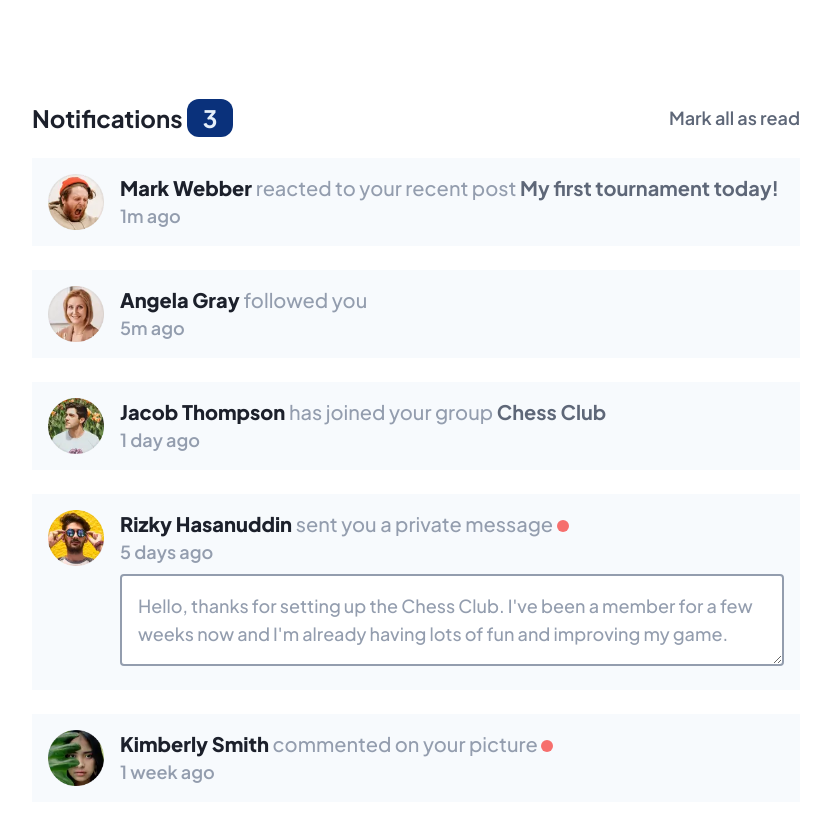
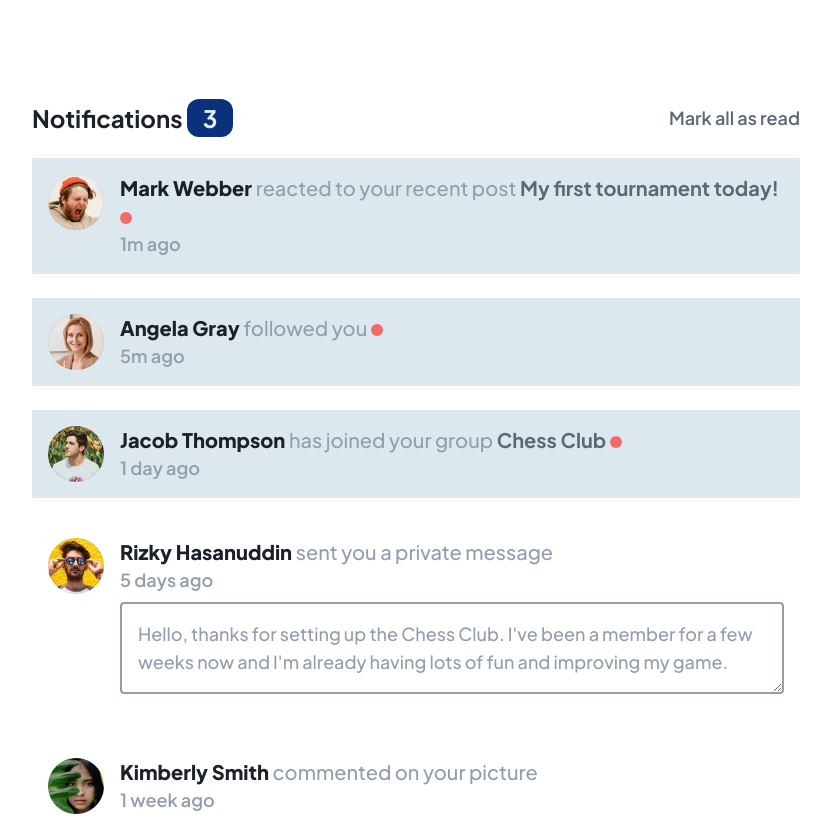
Before and after one commit to akshay-ken/novice-project-07, a React (Vite) app: page / in a window 1280 px wide. Shown: the top 816 px of the page, without its empty margins (224-1055 px from the left). Built offline with nearby package versions, Linux system fonts and the light colour scheme.

Commit message:
feat: use reducer function and useReducer hook to manage read property of object

```diff
--- a/src/components/HeaderSection.jsx
+++ b/src/components/HeaderSection.jsx
@@ -1,4 +1,4 @@
-export function HeaderSection() {
+export function HeaderSection({ markAllRead }) {
   return (
     <header className="flex flex-row justify-between items-center">
       <div className="flex flex-row justify-start items-center">
@@ -10,7 +10,9 @@ export function HeaderSection() {
           </span>
         </p>
       </div>
-      <p className="text-lg font-semibold text-Gray-600">Mark all as read</p>
+      <p className="text-lg font-semibold text-Gray-600" onClick={markAllRead}>
+        Mark all as read
+      </p>
     </header>
   );
 }
--- a/src/components/MainPage.jsx
+++ b/src/components/MainPage.jsx
@@ -8,88 +8,124 @@ import rizky from "../assets/images/avatar-rizky-hasanuddin.webp";
 import kimberly from "../assets/images/avatar-kimberly-smith.webp";
 import nathan from "../assets/images/avatar-nathan-peterson.webp";
 import anna from "../assets/images/avatar-anna-kim.webp";
+import { useReducer } from "react";
 
-const cardData = [
+const initialCardData = [
   {
     img: mark,
+    id: "1",
     name: "Mark Webber",
     action: "reacted to your recent post",
     post: "My first tournament today!",
-    read: false,
+    read: true,
     time: "1m ago",
     comment: false,
     message: "",
   },
   {
     img: angela,
+    id: "2",
     name: "Angela Gray",
     action: "followed you",
     post: "",
     time: "5m ago",
-    read: false,
+    read: true,
     comment: false,
     message: "",
   },
   {
     img: jacob,
+    id: "3",
     name: "Jacob Thompson",
     action: "has joined your group",
     post: "Chess Club",
     time: "1 day ago",
-    read: false,
+    read: true,
     comment: false,
     message: "",
   },
   {
     img: rizky,
+    id: "4",
     name: "Rizky Hasanuddin",
     action: "sent you a private message",
     post: "",
     time: "5 days ago",
-    read: true,
+    read: false,
     comment: true,
     message:
       "Hello, thanks for setting up the Chess Club. I've been a member for a few weeks now and I'm already having lots of fun and improving my game.",
   },
   {
     img: kimberly,
+    id: "5",
     name: "Kimberly Smith",
     action: "commented on your picture",
     post: "",
     time: "1 week ago",
-    read: true,
+    read: false,
     comment: false,
     message: "",
   },
   {
     img: nathan,
+    id: "6",
     name: "Nathan Peterson",
     action: "reacted to your recent post",
     post: "5 end-game strategies to increase your win rate",
     time: "2 weeks ago",
-    read: true,
+    read: false,
     comment: false,
     message: "",
   },
   {
     img: anna,
+    id: "7",
     name: "Anna Kim",
     action: "left the group",
     post: "Chess Club",
     time: "2 weeks ago",
-    read: true,
+    read: false,
     comment: false,
     message: "",
   },
 ];
 
+function cardReducer(state, action) {
+  if (action.type === "read status") {
+    return state.map((item) => {
+      if (item.read && item.id === action.payload) {
+        return { ...item, read: false };
+      }
+      return { ...item };
+    });
+  }
+  if (action.type === "allRead") {
+    return state.map((item) => {
+      if (item.read) {
+        return { ...item, read: false };
+      }
+      return { ...item };
+    });
+  }
+  return state;
+}
+
 export function MainPage() {
+  const [cardState, dispatch] = useReducer(cardReducer, initialCardData);
+  function handleAllRead() {
+    dispatch({ type: "allRead" });
+  }
   return (
     <main className="px-[4%] py-[8%] md:px-[20%] md:py-[8%] flex flex-col">
-      <HeaderSection />
-      {cardData.map((item) => {
+      <HeaderSection markAllRead={handleAllRead} />
+      {cardState.map((item) => {
+        function handleUnread() {
+          dispatch({ type: "read status", payload: item.id });
+        }
         return (
           <NotificationCard
+            key={item.id}
             img={item.img}
             name={item.name}
             action={item.action}
@@ -98,6 +134,7 @@ export function MainPage() {
             read={item.read}
             comment={item.comment}
             message={item.message}
+            unRead={handleUnread}
           />
         );
       })}
--- a/src/components/NotificationCard.jsx
+++ b/src/components/NotificationCard.jsx
@@ -7,9 +7,15 @@ export function NotificationCard({
   read,
   comment,
   message,
+  unRead,
 }) {
   return (
-    <section className="flex flex-row mt-6 bg-Navy-50 justify-start items-center gap-x-4 p-4">
+    <section
+      className={`flex flex-row mt-6  justify-start items-center gap-x-4 p-4 ${
+        read ? "bg-Navy-100" : null
+      }`}
+      onClick={unRead}
+    >
       <img src={img} className="size-14 self-start" alt="" />
       <div className="flex flex-col basis-full">
         <p className="text-xl font-medium text-Gray-500">
@@ -25,6 +31,7 @@ export function NotificationCard({
         {comment ? (
           <textarea
             value={message}
+            readOnly
             className="bg-white my-2 border-Gray-500 rounded-sm text-lg text-Gray-500 font-medium border-2 p-4"
             placeholder="testing"
             id=""
```
